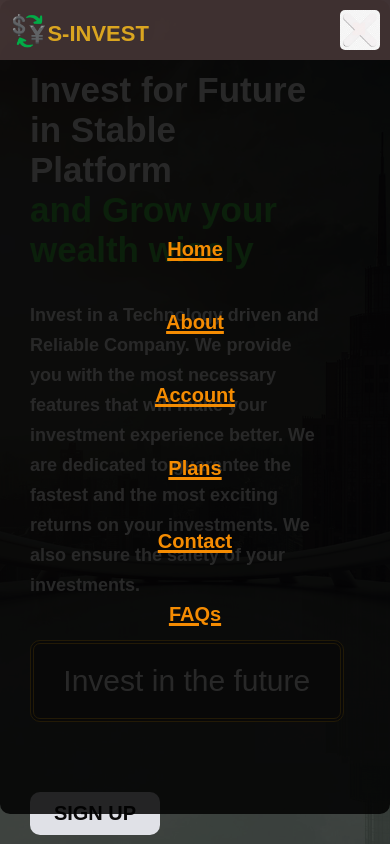
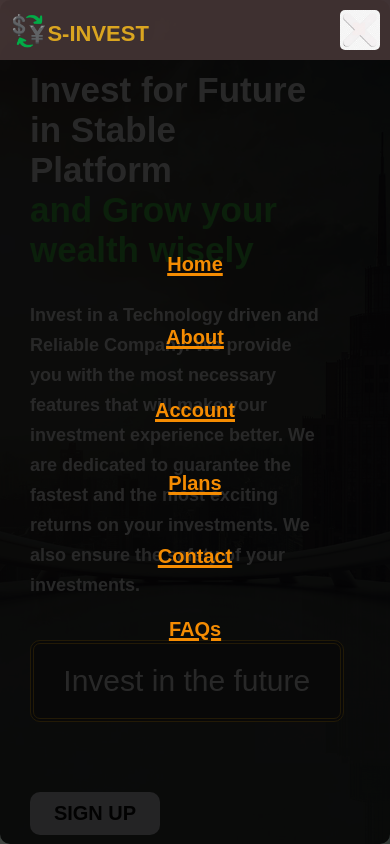
Before and after one commit to isaiahcsolaris/invest, a plain HTML site: page index.html in a window 390 px wide. Both pictures are taken after a click on the element 360 px from the left and 30 px from the top of the page. Shown: the top 844 px of the page. Drawn offline with nearby package versions, Linux system fonts and the light colour scheme; a web font is replaced by a local one.

Commit message:
Update mobile.css

```diff
--- a/styles/mobile.css
+++ b/styles/mobile.css
@@ -42,7 +42,7 @@
   .mobile-menu-box{
     position: fixed;
     right: 0;
-    bottom: 30px;
+    bottom: 0;
     top: 0;
     display: flex;
     justify-content: center;
```
